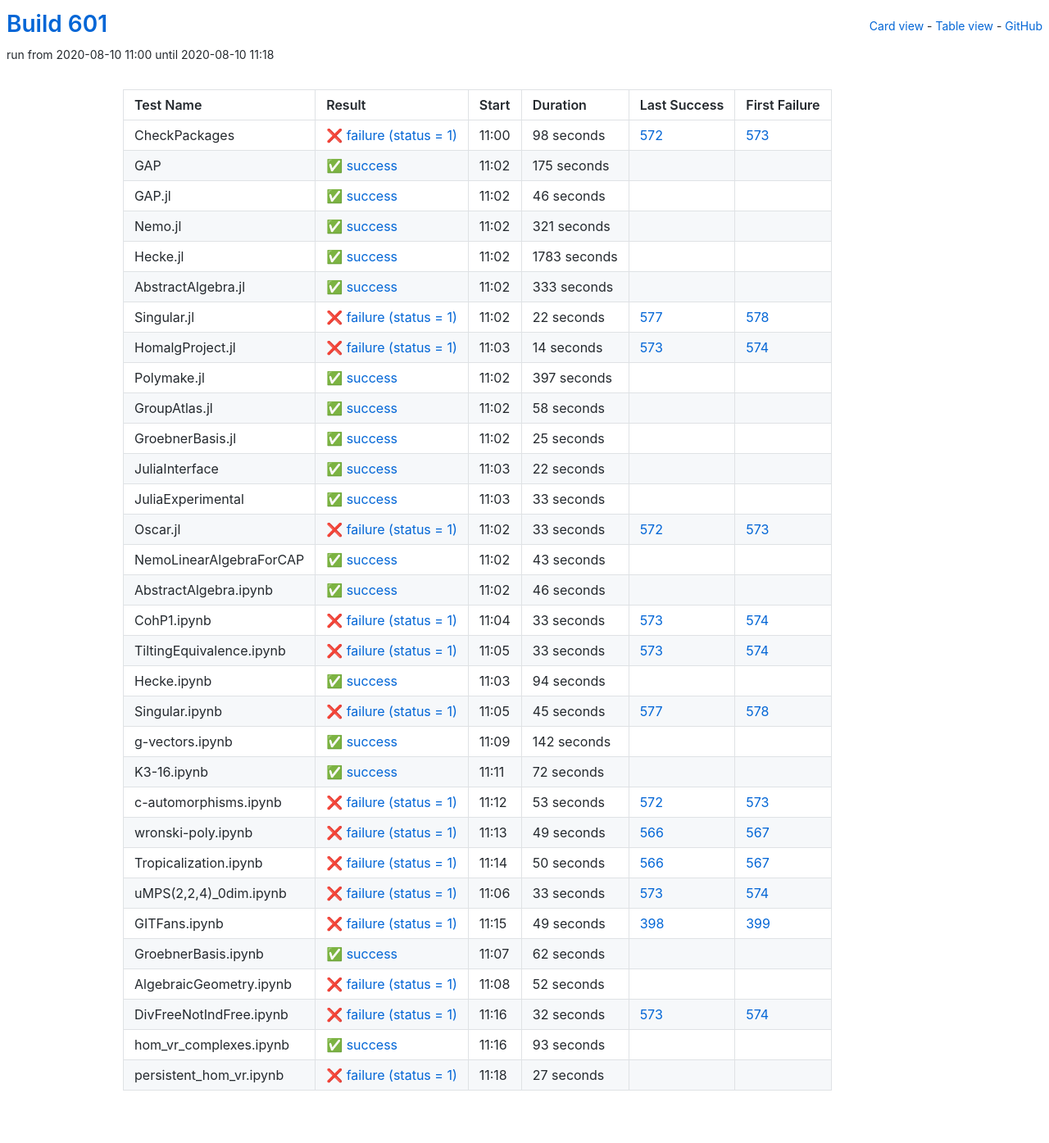
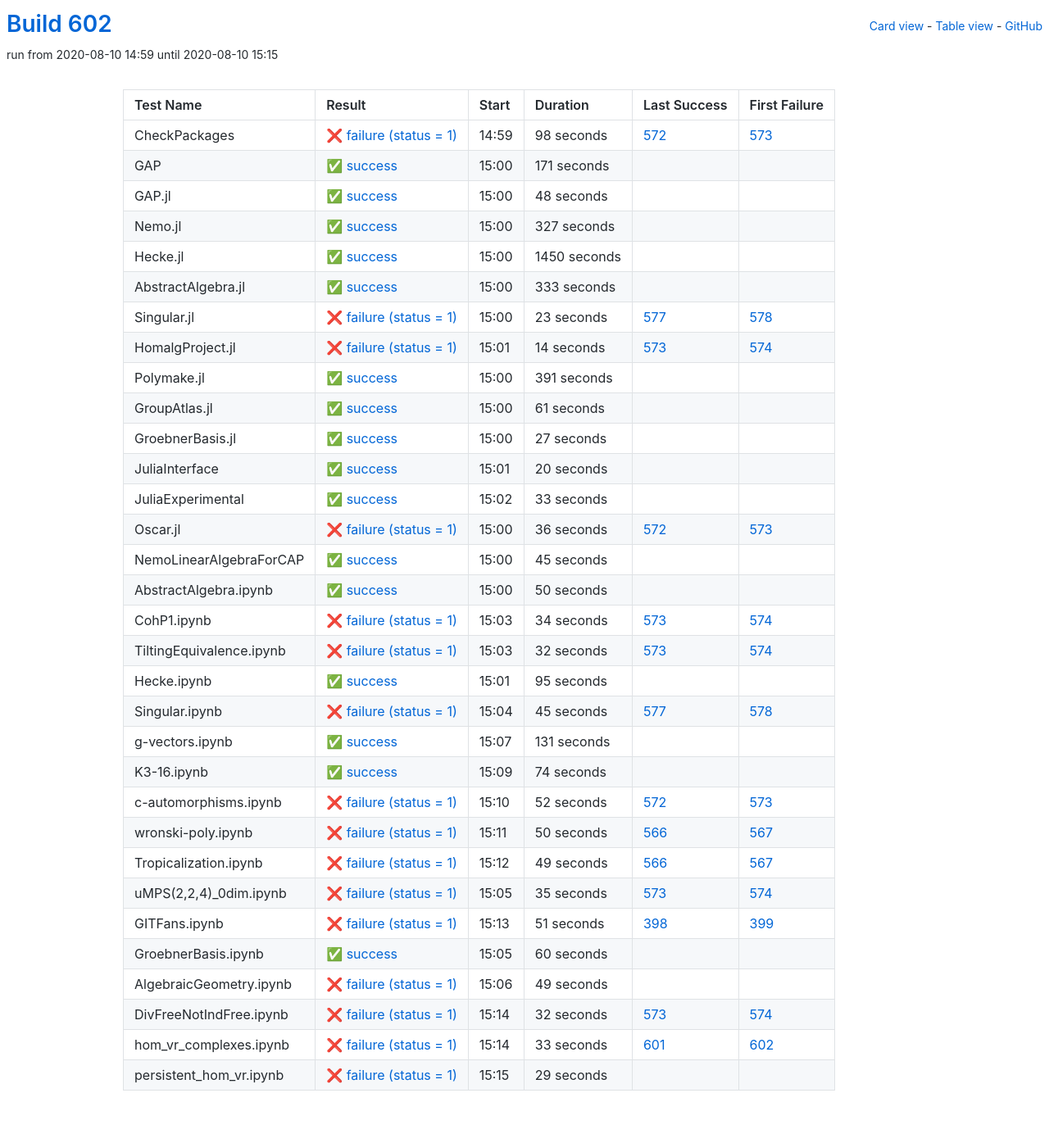
Before and after one commit to oscar-system/oscar-ci-status-stable, a Jekyll site: the page built from table.html, in a window 1280 px wide. Shown: the whole page at 82% size. Built offline with Jekyll 4.4.1, drawn with Linux system fonts in a browser that asks for light colours.

Commit message:
Build #602

```diff
--- a/_data/ci.yml
+++ b/_data/ci.yml
@@ -1,6 +1,6 @@
 ---
-build: 601
-build_url: https://oscarci.mathematik.uni-kl.de/job/oscar-stable/601/
+build: 602
+build_url: https://oscarci.mathematik.uni-kl.de/job/oscar-stable/602/
 job: oscar-stable
 organization: oscar-system
 repo: oscar-ci-status-stable
@@ -8,8 +8,8 @@ repourl: https://github.com/oscar-system/oscar-ci-status-stable
 tests:
 - name: CheckPackages
   id: checkpackages
-  log: https://oscarci.mathematik.uni-kl.de/job/oscar-stable/601/artifact/logs/build-601/CheckPackages.log
-  start: 2020-08-10 11:00
+  log: https://oscarci.mathematik.uni-kl.de/job/oscar-stable/602/artifact/logs/build-602/CheckPackages.log
+  start: 2020-08-10 14:59
   success: false
   exitcode: 1
   status: failure
@@ -20,56 +20,56 @@ tests:
   first_failure_url: https://oscarci.mathematik.uni-kl.de/job/oscar-stable/573/
 - name: GAP
   id: gap
-  log: https://oscarci.mathematik.uni-kl.de/job/oscar-stable/601/artifact/logs/build-601/GAP.log
-  start: 2020-08-10 11:02
+  log: https://oscarci.mathematik.uni-kl.de/job/oscar-stable/602/artifact/logs/build-602/GAP.log
+  start: 2020-08-10 15:00
   success: true
   exitcode: 0
   status: success
-  duration: 175
+  duration: 171
   last_success: false
   last_success_url:
   first_failure: false
   first_failure_url:
 - name: GAP.jl
   id: gap-jl
-  log: https://oscarci.mathematik.uni-kl.de/job/oscar-stable/601/artifact/logs/build-601/GAP.jl.log
-  start: 2020-08-10 11:02
+  log: https://oscarci.mathematik.uni-kl.de/job/oscar-stable/602/artifact/logs/build-602/GAP.jl.log
+  start: 2020-08-10 15:00
   success: true
   exitcode: 0
   status: success
-  duration: 46
+  duration: 48
   last_success: false
   last_success_url:
   first_failure: false
   first_failure_url:
 - name: Nemo.jl
   id: nemo-jl
-  log: https://oscarci.mathematik.uni-kl.de/job/oscar-stable/601/artifact/logs/build-601/Nemo.jl.log
-  start: 2020-08-10 11:02
+  log: https://oscarci.mathematik.uni-kl.de/job/oscar-stable/602/artifact/logs/build-602/Nemo.jl.log
+  start: 2020-08-10 15:00
   success: true
   exitcode: 0
   status: success
-  duration: 321
+  duration: 327
   last_success: false
   last_success_url:
   first_failure: false
   first_failure_url:
 - name: Hecke.jl
   id: hecke-jl
-  log: https://oscarci.mathematik.uni-kl.de/job/oscar-stable/601/artifact/logs/build-601/Hecke.jl.log
-  start: 2020-08-10 11:02
+  log: https://oscarci.mathematik.uni-kl.de/job/oscar-stable/602/artifact/logs/build-602/Hecke.jl.log
+  start: 2020-08-10 15:00
   success: true
   exitcode: 0
   status: success
-  duration: 1783
+  duration: 1450
   last_success: false
   last_success_url:
   first_failure: false
   first_failure_url:
 - name: AbstractAlgebra.jl
   id: abstractalgebra-jl
-  log: https://oscarci.mathematik.uni-kl.de/job/oscar-stable/601/artifact/logs/build-601/AbstractAlgebra.jl.log
-  start: 2020-08-10 11:02
+  log: https://oscarci.mathematik.uni-kl.de/job/oscar-stable/602/artifact/logs/build-602/AbstractAlgebra.jl.log
+  start: 2020-08-10 15:00
   success: true
   exitcode: 0
   status: success
@@ -80,20 +80,20 @@ tests:
   first_failure_url:
 - name: Singular.jl
   id: singular-jl
-  log: https://oscarci.mathematik.uni-kl.de/job/oscar-stable/601/artifact/logs/build-601/Singular.jl.log
-  start: 2020-08-10 11:02
+  log: https://oscarci.mathematik.uni-kl.de/job/oscar-stable/602/artifact/logs/build-602/Singular.jl.log
+  start: 2020-08-10 15:00
   success: false
   exitcode: 1
   status: failure
-  duration: 22
+  duration: 23
   last_success: 577
   last_success_url: https://oscarci.mathematik.uni-kl.de/job/oscar-stable/577/
   first_failure: 578
   first_failure_url: https://oscarci.mathematik.uni-kl.de/job/oscar-stable/578/
 - name: HomalgProject.jl
   id: homalgproject-jl
-  log: https://oscarci.mathematik.uni-kl.de/job/oscar-stable/601/artifact/logs/build-601/HomalgProject.jl.log
-  start: 2020-08-10 11:03
+  log: https://oscarci.mathematik.uni-kl.de/job/oscar-stable/602/artifact/logs/build-602/HomalgProject.jl.log
+  start: 2020-08-10 15:01
   success: false
   exitcode: 1
   status: failure
@@ -104,56 +104,56 @@ tests:
   first_failure_url: https://oscarci.mathematik.uni-kl.de/job/oscar-stable/574/
 - name: Polymake.jl
   id: polymake-jl
-  log: https://oscarci.mathematik.uni-kl.de/job/oscar-stable/601/artifact/logs/build-601/Polymake.jl.log
-  start: 2020-08-10 11:02
+  log: https://oscarci.mathematik.uni-kl.de/job/oscar-stable/602/artifact/logs/build-602/Polymake.jl.log
+  start: 2020-08-10 15:00
   success: true
   exitcode: 0
   status: success
-  duration: 397
+  duration: 391
   last_success: false
   last_success_url:
   first_failure: false
   first_failure_url:
 - name: GroupAtlas.jl
   id: groupatlas-jl
-  log: https://oscarci.mathematik.uni-kl.de/job/oscar-stable/601/artifact/logs/build-601/GroupAtlas.jl.log
-  start: 2020-08-10 11:02
+  log: https://oscarci.mathematik.uni-kl.de/job/oscar-stable/602/artifact/logs/build-602/GroupAtlas.jl.log
+  start: 2020-08-10 15:00
   success: true
   exitcode: 0
   status: success
-  duration: 58
+  duration: 61
   last_success: false
   last_success_url:
   first_failure: false
   first_failure_url:
 - name: GroebnerBasis.jl
   id: groebnerbasis-jl
-  log: https://oscarci.mathematik.uni-kl.de/job/oscar-stable/601/artifact/logs/build-601/GroebnerBasis.jl.log
-  start: 2020-08-10 11:02
+  log: https://oscarci.mathematik.uni-kl.de/job/oscar-stable/602/artifact/logs/build-602/GroebnerBasis.jl.log
+  start: 2020-08-10 15:00
   success: true
   exitcode: 0
   status: success
-  duration: 25
+  duration: 27
   last_success: false
   last_success_url:
   first_failure: false
   first_failure_url:
 - name: JuliaInterface
   id: juliainterface
-  log: https://oscarci.mathematik.uni-kl.de/job/oscar-stable/601/artifact/logs/build-601/JuliaInterface.log
-  start: 2020-08-10 11:03
+  log: https://oscarci.mathematik.uni-kl.de/job/oscar-stable/602/artifact/logs/build-602/JuliaInterface.log
+  start: 2020-08-10 15:01
   success: true
   exitcode: 0
   status: success
-  duration: 22
+  duration: 20
   last_success: false
   last_success_url:
   first_failure: false
   first_failure_url:
 - name: JuliaExperimental
   id: juliaexperimental
-  log: https://oscarci.mathematik.uni-kl.de/job/oscar-stable/601/artifact/logs/build-601/JuliaExperimental.log
-  start: 2020-08-10 11:03
+  log: https://oscarci.mathematik.uni-kl.de/job/oscar-stable/602/artifact/logs/build-602/JuliaExperimental.log
+  start: 2020-08-10 15:02
   success: true
   exitcode: 0
   status: success
@@ -164,80 +164,80 @@ tests:
   first_failure_url:
 - name: Oscar.jl
   id: oscar-jl
-  log: https://oscarci.mathematik.uni-kl.de/job/oscar-stable/601/artifact/logs/build-601/Oscar.jl.log
-  start: 2020-08-10 11:02
+  log: https://oscarci.mathematik.uni-kl.de/job/oscar-stable/602/artifact/logs/build-602/Oscar.jl.log
+  start: 2020-08-10 15:00
   success: false
   exitcode: 1
   status: failure
-  duration: 33
+  duration: 36
   last_success: 572
   last_success_url: https://oscarci.mathematik.uni-kl.de/job/oscar-stable/572/
   first_failure: 573
   first_failure_url: https://oscarci.mathematik.uni-kl.de/job/oscar-stable/573/
 - name: NemoLinearAlgebraForCAP
   id: nemolinearalgebraforcap
-  log: https://oscarci.mathematik.uni-kl.de/job/oscar-stable/601/artifact/logs/build-601/NemoLinearAlgebraForCAP.log
-  start: 2020-08-10 11:02
+  log: https://oscarci.mathematik.uni-kl.de/job/oscar-stable/602/artifact/logs/build-602/NemoLinearAlgebraForCAP.log
+  start: 2020-08-10 15:00
   success: true
   exitcode: 0
   status: success
-  duration: 43
+  duration: 45
   last_success: false
   last_success_url:
   first_failure: false
   first_failure_url:
 - name: AbstractAlgebra.ipynb
   id: abstractalgebra-ipynb
-  log: https://oscarci.mathematik.uni-kl.de/job/oscar-stable/601/artifact/logs/build-601/AbstractAlgebra.ipynb.log
-  start: 2020-08-10 11:02
+  log: https://oscarci.mathematik.uni-kl.de/job/oscar-stable/602/artifact/logs/build-602/AbstractAlgebra.ipynb.log
+  start: 2020-08-10 15:00
   success: true
   exitcode: 0
   status: success
-  duration: 46
+  duration: 50
   last_success: false
   last_success_url:
   first_failure: false
   first_failure_url:
 - name: CohP1.ipynb
   id: cohp1-ipynb
-  log: https://oscarci.mathematik.uni-kl.de/job/oscar-stable/601/artifact/logs/build-601/CohP1.ipynb.log
-  start: 2020-08-10 11:04
+  log: https://oscarci.mathematik.uni-kl.de/job/oscar-stable/602/artifact/logs/build-602/CohP1.ipynb.log
+  start: 2020-08-10 15:03
   success: false
   exitcode: 1
   status: failure
-  duration: 33
+  duration: 34
   last_success: 573
   last_success_url: https://oscarci.mathematik.uni-kl.de/job/oscar-stable/573/
   first_failure: 574
   first_failure_url: https://oscarci.mathematik.uni-kl.de/job/oscar-stable/574/
 - name: TiltingEquivalence.ipynb
   id: tiltingequivalence-ipynb
-  log: https://oscarci.mathematik.uni-kl.de/job/oscar-stable/601/artifact/logs/build-601/TiltingEquivalence.ipynb.log
-  start: 2020-08-10 11:05
+  log: https://oscarci.mathematik.uni-kl.de/job/oscar-stable/602/artifact/logs/build-602/TiltingEquivalence.ipynb.log
+  start: 2020-08-10 15:03
   success: false
   exitcode: 1
   status: failure
-  duration: 33
+  duration: 32
   last_success: 573
   last_success_url: https://oscarci.mathematik.uni-kl.de/job/oscar-stable/573/
   first_failure: 574
   first_failure_url: https://oscarci.mathematik.uni-kl.de/job/oscar-stable/574/
 - name: Hecke.ipynb
   id: hecke-ipynb
-  log: https://oscarci.mathematik.uni-kl.de/job/oscar-stable/601/artifact/logs/build-601/Hecke.ipynb.log
-  start: 2020-08-10 11:03
+  log: https://oscarci.mathematik.uni-kl.de/job/oscar-stable/602/artifact/logs/build-602/Hecke.ipynb.log
+  start: 2020-08-10 15:01
   success: true
   exitcode: 0
   status: success
-  duration: 94
+  duration: 95
   last_success: false
   last_success_url:
   first_failure: false
   first_failure_url:
 - name: Singular.ipynb
   id: singular-ipynb
-  log: https://oscarci.mathematik.uni-kl.de/job/oscar-stable/601/artifact/logs/build-601/Singular.ipynb.log
-  start: 2020-08-10 11:05
+  log: https://oscarci.mathematik.uni-kl.de/job/oscar-stable/602/artifact/logs/build-602/Singular.ipynb.log
+  start: 2020-08-10 15:04
   success: false
   exitcode: 1
   status: failure
@@ -248,44 +248,56 @@ tests:
   first_failure_url: https://oscarci.mathematik.uni-kl.de/job/oscar-stable/578/
 - name: g-vectors.ipynb
   id: g-vectors-ipynb
-  log: https://oscarci.mathematik.uni-kl.de/job/oscar-stable/601/artifact/logs/build-601/g-vectors.ipynb.log
-  start: 2020-08-10 11:09
+  log: https://oscarci.mathematik.uni-kl.de/job/oscar-stable/602/artifact/logs/build-602/g-vectors.ipynb.log
+  start: 2020-08-10 15:07
   success: true
   exitcode: 0
   status: success
-  duration: 142
+  duration: 131
   last_success: false
   last_success_url:
   first_failure: false
   first_failure_url:
 - name: K3-16.ipynb
   id: k3-16-ipynb
-  log: https://oscarci.mathematik.uni-kl.de/job/oscar-stable/601/artifact/logs/build-601/K3-16.ipynb.log
-  start: 2020-08-10 11:11
+  log: https://oscarci.mathematik.uni-kl.de/job/oscar-stable/602/artifact/logs/build-602/K3-16.ipynb.log
+  start: 2020-08-10 15:09
   success: true
   exitcode: 0
   status: success
-  duration: 72
+  duration: 74
   last_success: false
   last_success_url:
   first_failure: false
   first_failure_url:
 - name: c-automorphisms.ipynb
   id: c-automorphisms-ipynb
-  log: https://oscarci.mathematik.uni-kl.de/job/oscar-stable/601/artifact/logs/build-601/c-automorphisms.ipynb.log
-  start: 2020-08-10 11:12
+  log: https://oscarci.mathematik.uni-kl.de/job/oscar-stable/602/artifact/logs/build-602/c-automorphisms.ipynb.log
+  start: 2020-08-10 15:10
   success: false
   exitcode: 1
   status: failure
-  duration: 53
+  duration: 52
   last_success: 572
   last_success_url: https://oscarci.mathematik.uni-kl.de/job/oscar-stable/572/
   first_failure: 573
   first_failure_url: https://oscarci.mathematik.uni-kl.de/job/oscar-stable/573/
 - name: wronski-poly.ipynb
   id: wronski-poly-ipynb
-  log: https://oscarci.mathematik.uni-kl.de/job/oscar-stable/601/artifact/logs/build-601/wronski-poly.ipynb.log
-  start: 2020-08-10 11:13
+  log: https://oscarci.mathematik.uni-kl.de/job/oscar-stable/602/artifact/logs/build-602/wronski-poly.ipynb.log
+  start: 2020-08-10 15:11
+  success: false
+  exitcode: 1
+  status: failure
+  duration: 50
+  last_success: 566
+  last_success_url: https://oscarci.mathematik.uni-kl.de/job/oscar-stable/566/
+  first_failure: 567
+  first_failure_url: https://oscarci.mathematik.uni-kl.de/job/oscar-stable/567/
+- name: Tropicalization.ipynb
+  id: tropicalization-ipynb
+  log: https://oscarci.mathematik.uni-kl.de/job/oscar-stable/602/artifact/logs/build-602/Tropicalization.ipynb.log
+  start: 2020-08-10 15:12
   success: false
   exitcode: 1
   status: failure
@@ -294,70 +306,58 @@ tests:
   last_success_url: https://oscarci.mathematik.uni-kl.de/job/oscar-stable/566/
   first_failure: 567
   first_failure_url: https://oscarci.mathematik.uni-kl.de/job/oscar-stable/567/
-- name: Tropicalization.ipynb
-  id: tropicalization-ipynb
-  log: https://oscarci.mathematik.uni-kl.de/job/oscar-stable/601/artifact/logs/build-601/Tropicalization.ipynb.log
-  start: 2020-08-10 11:14
+- name: uMPS(2,2,4)_0dim.ipynb
+  id: umps-2-2-4-0dim-ipynb
+  log: https://oscarci.mathematik.uni-kl.de/job/oscar-stable/602/artifact/logs/build-602/uMPS-2-2-4-_0dim.ipynb.log
+  start: 2020-08-10 15:05
   success: false
   exitcode: 1
   status: failure
-  duration: 50
-  last_success: 566
-  last_success_url: https://oscarci.mathematik.uni-kl.de/job/oscar-stable/566/
-  first_failure: 567
-  first_failure_url: https://oscarci.mathematik.uni-kl.de/job/oscar-stable/567/
-- name: uMPS(2,2,4)_0dim.ipynb
-  id: umps-2-2-4-0dim-ipynb
-  log: https://oscarci.mathematik.uni-kl.de/job/oscar-stable/601/artifact/logs/build-601/uMPS-2-2-4-_0dim.ipynb.log
-  start: 2020-08-10 11:06
-  success: false
-  exitcode: 1
-  status: failure
-  duration: 33
+  duration: 35
   last_success: 573
   last_success_url: https://oscarci.mathematik.uni-kl.de/job/oscar-stable/573/
   first_failure: 574
   first_failure_url: https://oscarci.mathematik.uni-kl.de/job/oscar-stable/574/
 - name: GITFans.ipynb
   id: gitfans-ipynb
-  log: https://oscarci.mathematik.uni-kl.de/job/oscar-stable/601/artifact/logs/build-601/GITFans.ipynb.log
-  start: 2020-08-10 11:15
+  log: https://oscarci.mathematik.uni-kl.de/job/oscar-stable/602/artifact/logs/build-602/GITFans.ipynb.log
+  start: 2020-08-10 15:13
   success: false
   exitcode: 1
   status: failure
-  duration: 49
+  duration: 51
   last_success: 398
   last_success_url: https://oscarci.mathematik.uni-kl.de/job/oscar-stable/398/
   first_failure: 399
   first_failure_url: https://oscarci.mathematik.uni-kl.de/job/oscar-stable/399/
 - name: GroebnerBasis.ipynb
   id: groebnerbasis-ipynb
-  log: https://oscarci.mathematik.uni-kl.de/job/oscar-stable/601/artifact/logs/build-601/GroebnerBasis.ipynb.log
-  start: 2020-08-10 11:07
+  log: https://oscarci.mathematik.uni-kl.de/job/oscar-stable/602/artifact/logs/build-602/GroebnerBasis.ipynb.log
+  start: 2020-08-10 15:05
   success: true
   exitcode: 0
   status: success
-  duration: 62
+  duration: 60
   last_success: false
   last_success_url:
   first_failure: false
   first_failure_url:
 - name: AlgebraicGeometry.ipynb
   id: algebraicgeometry-ipynb
-  log: https://oscarci.mathematik.uni-kl.de/job/oscar-stable/601/artifact/logs/build-601/AlgebraicGeometry.ipynb.log
-  start: 2020-08-10 11:08
+  log: https://oscarci.mathematik.uni-kl.de/job/oscar-stable/602/artifact/logs/build-602/AlgebraicGeometry.ipynb.log
+  start: 2020-08-10 15:06
   success: false
   exitcode: 1
   status: failure
-  duration: 52
+  duration: 49
   last_success: false
   last_success_url:
   first_failure: false
   first_failure_url:
 - name: DivFreeNotIndFree.ipynb
   id: divfreenotindfree-ipynb
-  log: https://oscarci.mathematik.uni-kl.de/job/oscar-stable/601/artifact/logs/build-601/DivFreeNotIndFree.ipynb.log
-  start: 2020-08-10 11:16
+  log: https://oscarci.mathematik.uni-kl.de/job/oscar-stable/602/artifact/logs/build-602/DivFreeNotIndFree.ipynb.log
+  start: 2020-08-10 15:14
   success: false
   exitcode: 1
   status: failure
@@ -368,25 +368,25 @@ tests:
   first_failure_url: https://oscarci.mathematik.uni-kl.de/job/oscar-stable/574/
 - name: hom_vr_complexes.ipynb
   id: hom-vr-complexes-ipynb
-  log: https://oscarci.mathematik.uni-kl.de/job/oscar-stable/601/artifact/logs/build-601/hom_vr_complexes.ipynb.log
-  start: 2020-08-10 11:16
-  success: true
-  exitcode: 0
-  status: success
-  duration: 93
+  log: https://oscarci.mathematik.uni-kl.de/job/oscar-stable/602/artifact/logs/build-602/hom_vr_complexes.ipynb.log
+  start: 2020-08-10 15:14
+  success: false
+  exitcode: 1
+  status: failure
+  duration: 33
+  last_success: 601
+  last_success_url: https://oscarci.mathematik.uni-kl.de/job/oscar-stable/601/
+  first_failure: 602
+  first_failure_url: https://oscarci.mathematik.uni-kl.de/job/oscar-stable/602/
+- name: persistent_hom_vr.ipynb
+  id: persistent-hom-vr-ipynb
+  log: https://oscarci.mathematik.uni-kl.de/job/oscar-stable/602/artifact/logs/build-602/persistent_hom_vr.ipynb.log
+  start: 2020-08-10 15:15
+  success: false
+  exitcode: 1
+  status: failure
+  duration: 29
   last_success: false
   last_success_url:
   first_failure: false
   first_failure_url:
-- name: persistent_hom_vr.ipynb
-  id: persistent-hom-vr-ipynb
-  log: https://oscarci.mathematik.uni-kl.de/job/oscar-stable/601/artifact/logs/build-601/persistent_hom_vr.ipynb.log
-  start: 2020-08-10 11:18
-  success: false
-  exitcode: 1
-  status: failure
-  duration: 27
-  last_success: false
-  last_success_url:
-  first_failure: false
-  first_failure_url:
```
Also changed, not shown: README.md.
